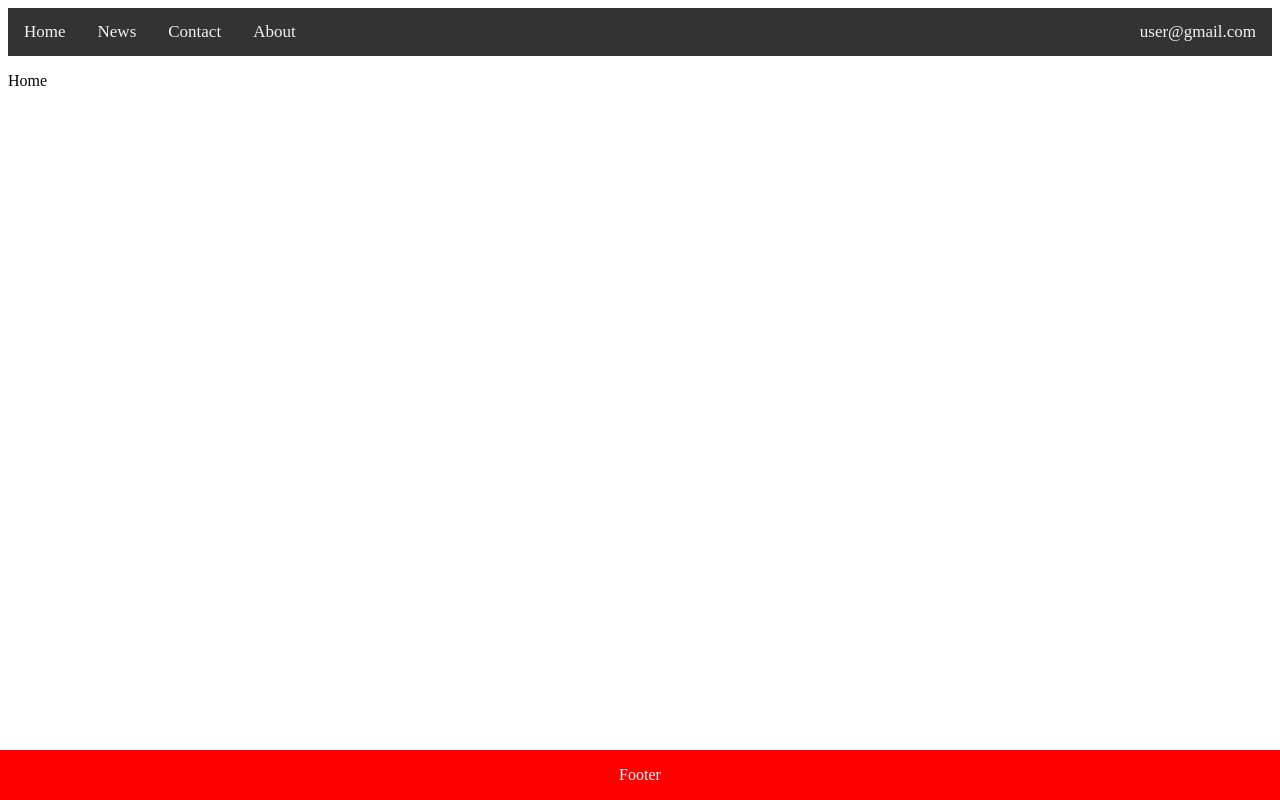
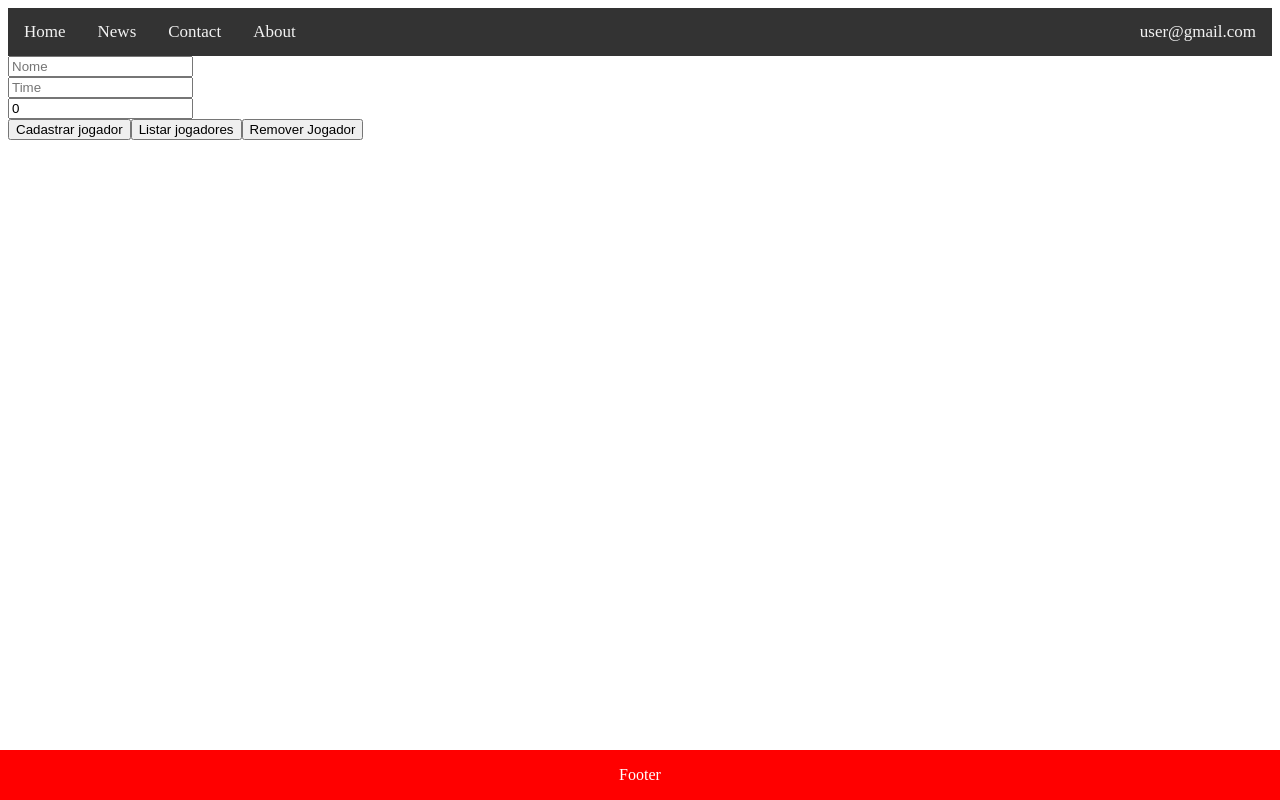
Before and after one commit to victorlira/example-web, a Vue app: page / in a window 1280 px wide. Built offline with nearby package versions, Linux system fonts and the light colour scheme.

Commit message:
firestore example

```diff
--- a/src/firebase.js
+++ b/src/firebase.js
@@ -2,7 +2,14 @@ import { initializeApp } from "firebase/app";
 import { getFirestore } from "firebase/firestore";
 
 let config = {
-    /* put project data here */
+    apiKey: "AIzaSyCVBq59SxQad8ULVCwHnWYEGC85BqUAHP0",
+    authDomain: "example-c206c.firebaseapp.com",
+    databaseURL: "https://example-c206c-default-rtdb.firebaseio.com",
+    projectId: "example-c206c",
+    storageBucket: "example-c206c.firebasestorage.app",
+    messagingSenderId: "624485683135",
+    appId: "1:624485683135:web:0ec547586675771ffa5b0a",
+    measurementId: "G-74FBY11Q0G"
 };
 
 const firebaseApp = initializeApp(config);
--- a/src/views/HomeView.vue
+++ b/src/views/HomeView.vue
@@ -1,12 +1,63 @@
 <script setup>
 import Footer from '@/components/Footer.vue';
 import Header from '@/components/Header.vue';
+import DAOService from '@/services/DAOService';
+import { ref } from 'vue';
+
+const dao = new DAOService('jogadores');
+
+const name = ref('')
+const team = ref('')
+const playerNumber = ref(0);
+
+const limparFormulario = () => {
+    name.value = '';
+    team.value = '';
+    playerNumber.value = 0;
+}
+
+const cadastrar = async () => {
+    const jogador = {
+        name: name.value,
+        team: team.value,
+        number: playerNumber.value
+    };
+
+    const id = await dao.insert(jogador);
+    alert('Jogador criado com sucesso');
+    limparFormulario();
+    console.log(id);
+}
+
+const listar = async () => {
+    const lista = await dao.search('team', 'Milan');
+    console.log(lista);
+};
+
+const remover = async () => {
+    const jogadoresFiltrados = await dao.search('name', 'Carlinhos Bala');
+    if (jogadoresFiltrados.length == 0) {
+        alert('Jogador não encontrado!');
+    } else {
+        const jogador = jogadoresFiltrados[0];
+        await dao.delete(jogador.id);
+        console.log('Jogador removido com sucesso!')
+    }
+};
 
 </script>
 
 <template>
     <Header />
-    <p>Home</p>
+    <input type="text" id="name" name="name" placeholder="Nome" v-model="name" />
+    <br>
+    <input type="text" id="team" name="team" placeholder="Time" v-model="team" />
+    <br/>
+    <input type="number" id="playerNumber" name="playerNumber" placeholder="Número da camisa" v-model="playerNumber" />
+    <br/>
+    <button @click="cadastrar()">Cadastrar jogador</button>
+    <button @click="listar()">Listar jogadores</button>
+    <button @click="remover()">Remover Jogador</button>
     <Footer />
 </template>
 
```
